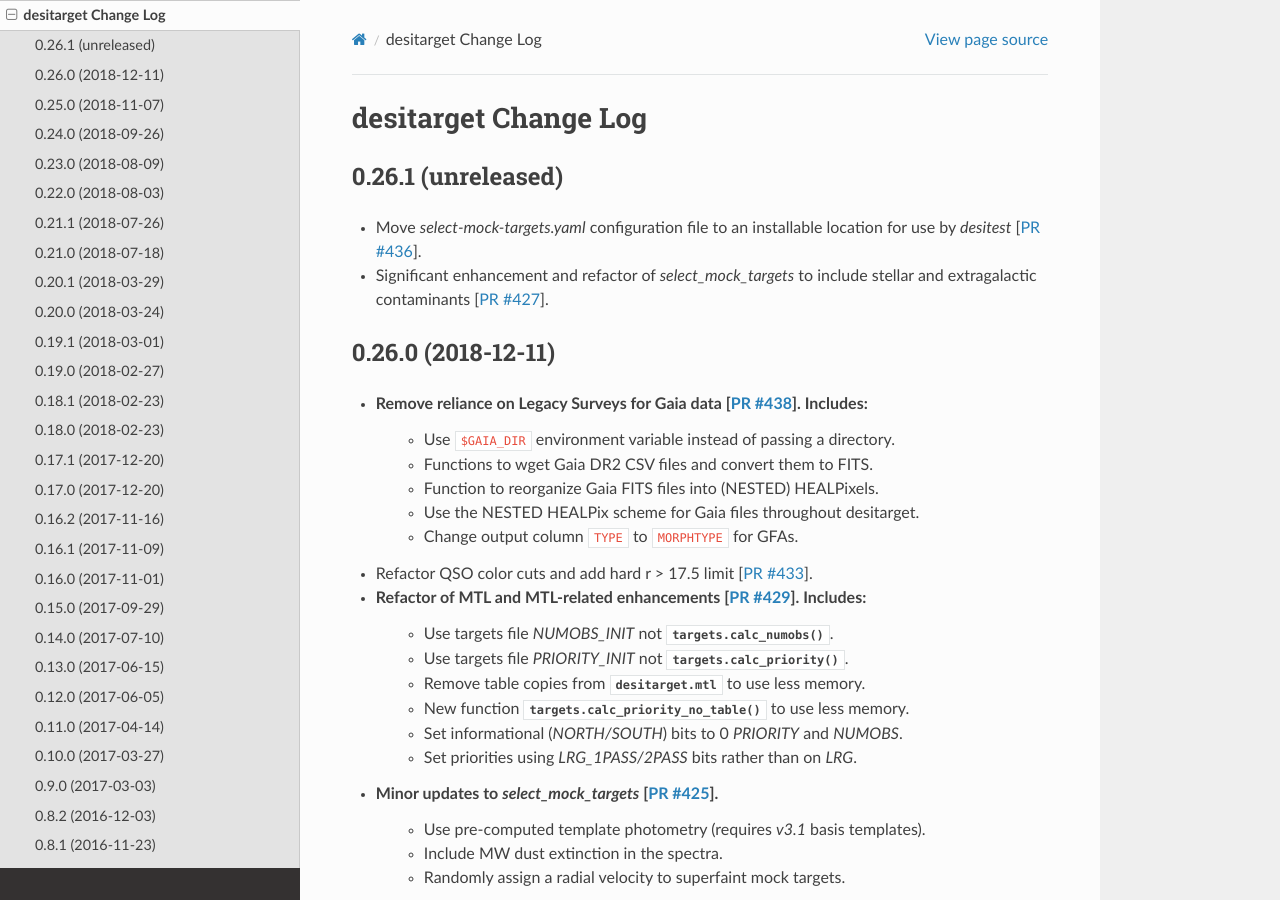
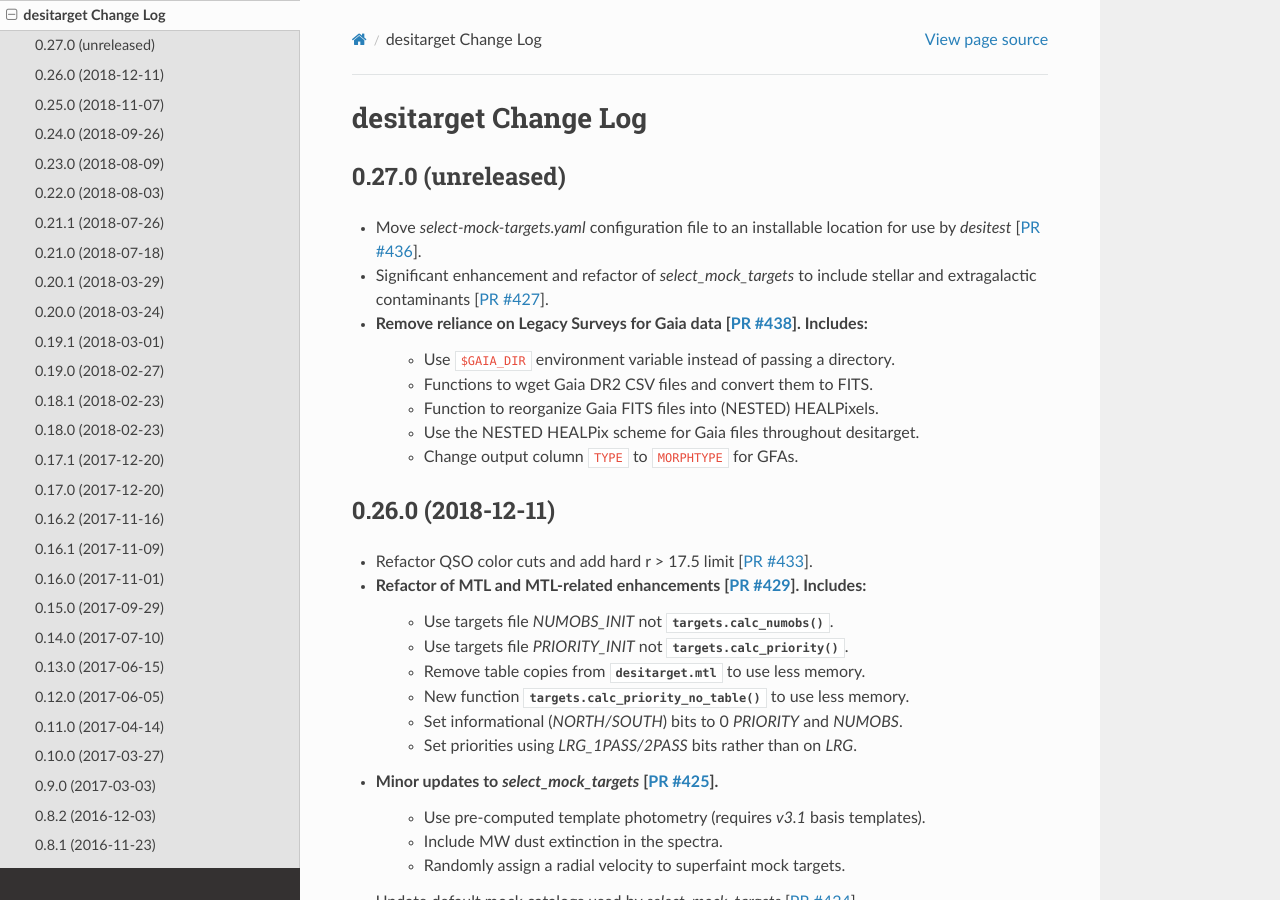
Before and after one commit to desihub/desitarget, a Sphinx documentation site: the page built from doc/changes.rst, in a window 1280 px wide and 900 px high. Built offline with Sphinx 7.4.7 and the Read the Docs theme 2.0.0, drawn with Linux system fonts in a browser that asks for light colours.

```diff
--- a/doc/changes.rst
+++ b/doc/changes.rst
@@ -2,26 +2,27 @@
 desitarget Change Log
 =====================
 
-0.26.1 (unreleased)
+0.27.0 (unreleased)
 -------------------
 
 * Move `select-mock-targets.yaml` configuration file to an installable location
   for use by `desitest` [`PR #436`_].
 * Significant enhancement and refactor of `select_mock_targets` to include
   stellar and extragalactic contaminants [`PR #427`_].
-
-.. _`PR #427`: https://github.com/desihub/desitarget/pull/427
-.. _`PR #436`: https://github.com/desihub/desitarget/pull/436
-
-0.26.0 (2018-12-11)
--------------------
-
 * Remove reliance on Legacy Surveys for Gaia data [`PR #438`_]. Includes:
     * Use ``$GAIA_DIR`` environment variable instead of passing a directory.
     * Functions to wget Gaia DR2 CSV files and convert them to FITS.
     * Function to reorganize Gaia FITS files into (NESTED) HEALPixels.
     * Use the NESTED HEALPix scheme for Gaia files throughout desitarget.
     * Change output column ``TYPE`` to ``MORPHTYPE`` for GFAs.
+
+.. _`PR #427`: https://github.com/desihub/desitarget/pull/427
+.. _`PR #436`: https://github.com/desihub/desitarget/pull/436
+.. _`PR #438`: https://github.com/desihub/desitarget/pull/438
+
+0.26.0 (2018-12-11)
+-------------------
+
 * Refactor QSO color cuts and add hard r > 17.5 limit [`PR #433`_].
 * Refactor of MTL and MTL-related enhancements [`PR #429`_]. Includes:
     * Use targets file `NUMOBS_INIT` not :func:`targets.calc_numobs`.
```
Also changed, not shown: other parts of doc/changes.rst (+0 -1 lines), .travis.yml.
